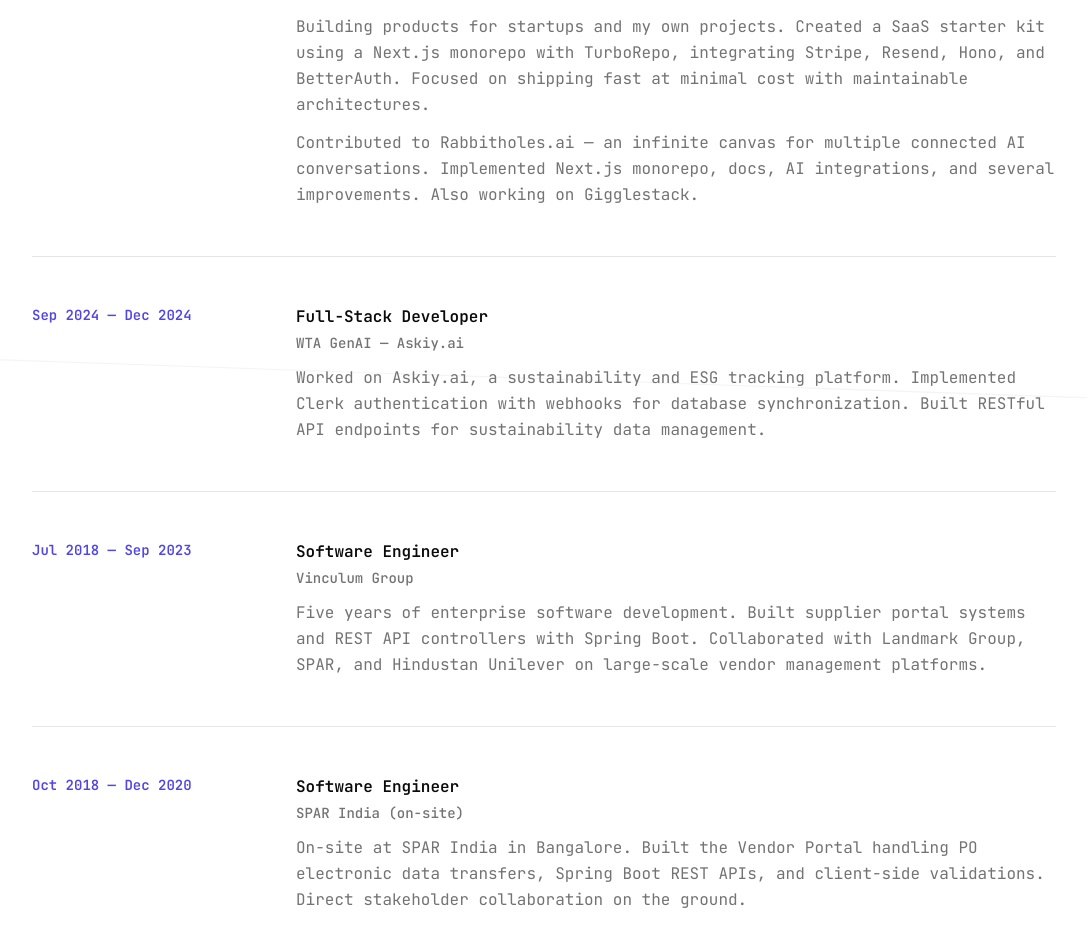
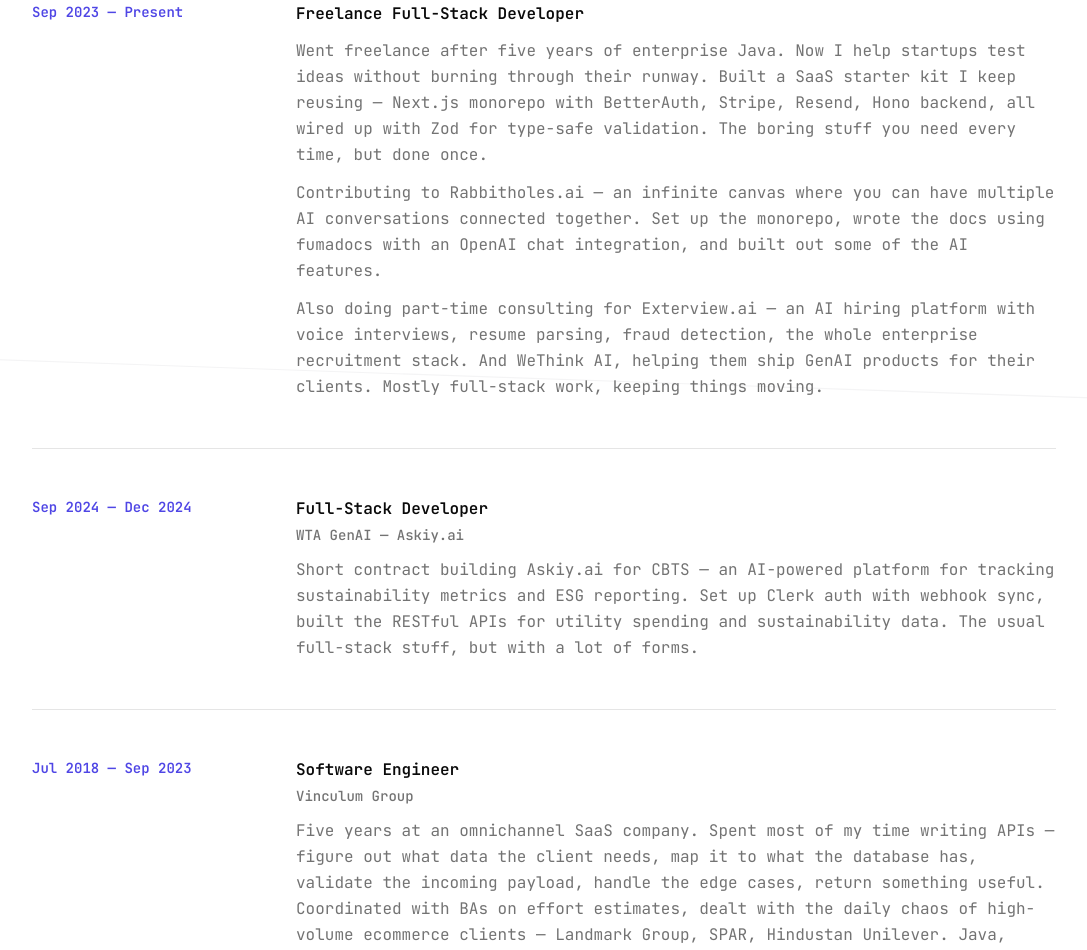
Before and after one commit to rahulragidev/personal-website-template, a Next.js app: page /changelog in a window 1280 px wide. Shown: the part 462-1412 px from the top of the page, without its empty margins (96-1183 px from the left). Built offline with nearby package versions, Linux system fonts and the light colour scheme.

Commit message:
Update Changelog with revised career descriptions, emphasizing freelance work, contributions to AI projects, and experiences in enterprise software development for improved clarity and detail.

```diff
--- a/app/changelog/page.tsx
+++ b/app/changelog/page.tsx
@@ -46,8 +46,10 @@
 					Where I&apos;ve been and what I&apos;ve been working on.
 				</h1>
 				<p className="mt-6 text-body text-muted-foreground">
-					A timeline of my career so far — from enterprise Java to full-stack
-					TypeScript, with a few detours along the way.
+					Started out writing Java at an enterprise company for five years,
+					then went freelance. Now I mostly build web apps with TypeScript,
+					care a lot about end-to-end type safety, and work on whatever
+					interests me.
 				</p>
 			</div>
 			<div className="mt-16 sm:mt-20">
@@ -56,15 +58,24 @@
 					title="Freelance Full-Stack Developer"
 				>
 					<p>
-						Building products for startups and my own projects. Created a SaaS
-						starter kit using a Next.js monorepo with TurboRepo, integrating
-						Stripe, Resend, Hono, and BetterAuth. Focused on shipping fast at
-						minimal cost with maintainable architectures.
+						Went freelance after five years of enterprise Java. Now I help
+						startups test ideas without burning through their runway. Built a
+						SaaS starter kit I keep reusing — Next.js monorepo with BetterAuth,
+						Stripe, Resend, Hono backend, all wired up with Zod for type-safe
+						validation. The boring stuff you need every time, but done once.
 					</p>
 					<p>
-						Contributed to Rabbitholes.ai — an infinite canvas for multiple
-						connected AI conversations. Implemented Next.js monorepo, docs, AI
-						integrations, and several improvements. Also working on Gigglestack.
+						Contributing to Rabbitholes.ai — an infinite canvas where you can
+						have multiple AI conversations connected together. Set up the
+						monorepo, wrote the docs using fumadocs with an OpenAI chat
+						integration, and built out some of the AI features.
+					</p>
+					<p>
+						Also doing part-time consulting for Exterview.ai — an AI hiring
+						platform with voice interviews, resume parsing, fraud detection,
+						the whole enterprise recruitment stack. And WeThink AI, helping
+						them ship GenAI products for their clients. Mostly full-stack work,
+						keeping things moving.
 					</p>
 				</TimelineEntry>
 				<Separator className="my-12" />
@@ -74,10 +85,11 @@
 					company="WTA GenAI — Askiy.ai"
 				>
 					<p>
-						Worked on Askiy.ai, a sustainability and ESG tracking platform.
-						Implemented Clerk authentication with webhooks for database
-						synchronization. Built RESTful API endpoints for sustainability data
-						management.
+						Short contract building Askiy.ai for CBTS — an AI-powered platform
+						for tracking sustainability metrics and ESG reporting. Set up Clerk
+						auth with webhook sync, built the RESTful APIs for utility spending
+						and sustainability data. The usual full-stack stuff, but with a lot
+						of forms.
 					</p>
 				</TimelineEntry>
 				<Separator className="my-12" />
@@ -87,10 +99,16 @@
 					company="Vinculum Group"
 				>
 					<p>
-						Five years of enterprise software development. Built supplier portal
-						systems and REST API controllers with Spring Boot. Collaborated with
-						Landmark Group, SPAR, and Hindustan Unilever on large-scale vendor
-						management platforms.
+						Five years at an omnichannel SaaS company. Spent most of my time
+						writing APIs — figure out what data the client needs, map it to
+						what the database has, validate the incoming payload, handle the
+						edge cases, return something useful. Coordinated with BAs on effort
+						estimates, dealt with the daily chaos of high-volume ecommerce
+						clients — Landmark Group, SPAR, Hindustan Unilever. Java, Spring
+						Boot, SQL. This is where I learned why type safety matters — writing
+						DTOs and validation annotations to catch bad data before it breaks
+						something downstream. Still use that thinking today, just with Zod
+						instead of Java.
 					</p>
 				</TimelineEntry>
 				<Separator className="my-12" />
@@ -100,9 +118,13 @@
 					company="SPAR India (on-site)"
 				>
 					<p>
-						On-site at SPAR India in Bangalore. Built the Vendor Portal handling
-						PO electronic data transfers, Spring Boot REST APIs, and client-side
-						validations. Direct stakeholder collaboration on the ground.
+						Got sent to work on-site at SPAR in Bangalore for two years as
+						their SPOC. Added features like PDF and Excel exports for vendor
+						data, handled bug fixes and maintenance. Collected requirements,
+						planned sprints, coordinated with the dev team back in Noida. Built
+						the data transfer stuff — ETDs and CSV files dropped in FTP, pick
+						them up, consume the data, show it in the UI. Good experience being
+						the bridge between users and the team.
 					</p>
 				</TimelineEntry>
 			</div>
```
